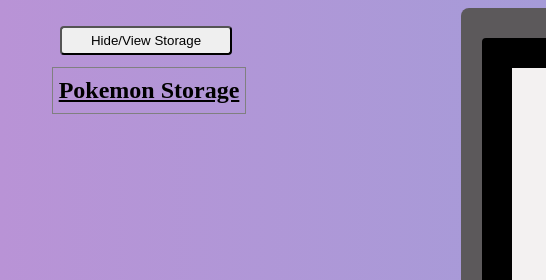
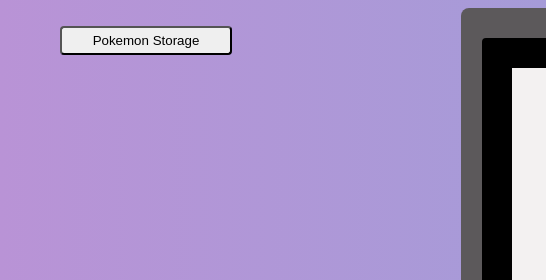
Before and after one commit to eth51473/poke-mini-game, a website: page public/index.html in a window 1280 px wide. Shown: the top 280 px of the page, 0-546 px from the left. Drawn offline with nearby package versions, Linux system fonts and the light colour scheme; grey boxes are pictures that could not be loaded.

Commit message:
changed pokemon storage slightly

```diff
--- a/public/index.html
+++ b/public/index.html
@@ -10,7 +10,7 @@
 <body>
 
   <div id="side-bar">
-    <button id = "storageBtn">Hide/View Storage</button>
+    <button id = "storageBtn">Pokemon Storage</button>
     <div id="caught-pokemon">
       <h2>Pokemon Storage</h2>
 
--- a/public/index.js
+++ b/public/index.js
@@ -37,6 +37,7 @@
             });
       };
 
+      //change visibility of pokemon storage
       document.getElementById('storageBtn').addEventListener('click',viewStorage)
       function viewStorage() {
         if(pokeStorage.style.display =='none'){
@@ -59,7 +60,7 @@
           screen.style.backgroundImage ='none'
           pokePic.style.backgroundImage = `url('https://www.freepnglogos.com/uploads/pokeball-png/pokeball-alexa-style-blog-pokemon-inspired-charmander-daily-8.png')` }, 750);
          searchBtn.textContent = "Search"
-
+         //add pokemon to storage
         let newPoke = document.createElement('h3')
         newPoke.textContent = pokeName
         pokeStorage.appendChild(newPoke)
--- a/public/styles.css
+++ b/public/styles.css
@@ -100,7 +100,7 @@
   top: -40px
 }
 #caught-pokemon{
-  display: flex;
+  display: none;
   flex-direction: column;
   margin: 2px;
   justify-content: center;
```
